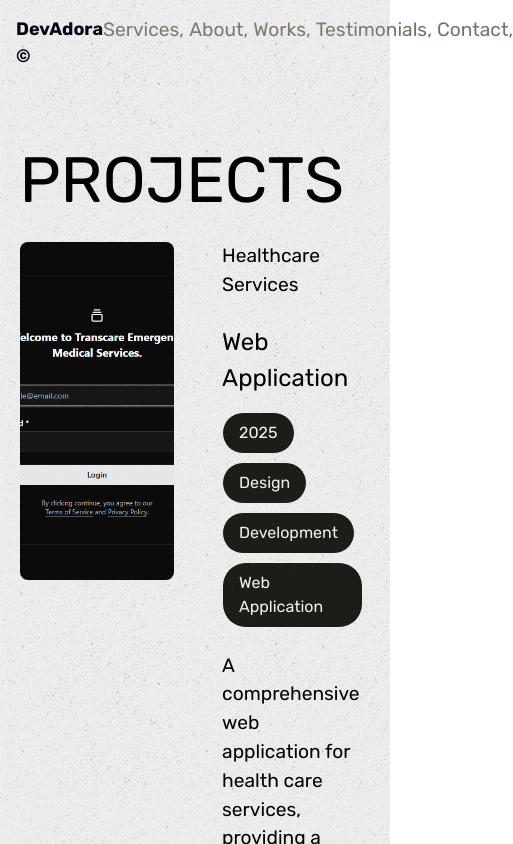
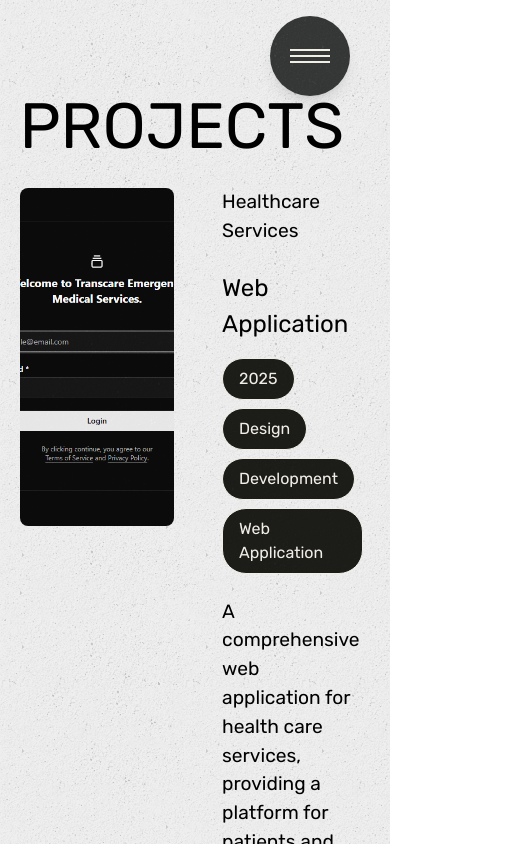
Before and after one commit to DevAdora/DevAdora-Portfolio, a Next.js app: page /Projects in a window 390 px wide. Shown: the top 844 px of the page, 513 px wide, since content can reach past the window. Built offline with nearby package versions, Linux system fonts and the light colour scheme.

Commit message:
added burger menu on scroll and in mobile screen

```diff
--- a/src/app/About/page.tsx
+++ b/src/app/About/page.tsx
@@ -134,7 +134,7 @@
               <h2 className="text-xl font-semibold mb-4">LATEST PROJECT</h2>
 
               <div className="space-y-8">
-                <div className="rounded-lg overflow-hidden shadow">
+                <div className="rounded-lg overflow-hidden">
                   <Image
                     src="/images/freshinsights-logo.png"
                     alt="Project"
--- a/src/app/page.tsx
+++ b/src/app/page.tsx
@@ -1,16 +1,11 @@
 "use client";
 
 import { useEffect, useState, useRef } from "react";
-// import Head from "next/head";
-// import Image from "next/image";
-// import Link from "next/link";
-// import { gsap } from "gsap";
 import { useAnimation, useInView } from "framer-motion";
 import Hero from "../components/Hero";
 import Header from "../components/Header";
 import Services from "../components/Services";
 import Projects from "../components/Projects";
-// import ProjectsGallery from "../components/ProjectsGallery";
 import Testimonials from "../components/Testimonials";
 import About from "../components/About";
 import Preloader from "../components/Preloader";
@@ -19,7 +14,7 @@
 
 export default function Home() {
   const [isLoading, setIsLoading] = useState(true);
-
+  const [isScrolled, setIsScrolled] = useState(false);
 
   const box1Ref = useRef(null);
   const box2Ref = useRef(null);
@@ -39,6 +34,17 @@
     }, 2000);
 
     return () => clearTimeout(timer);
+  }, []);
+
+  // Track scroll position for header behavior
+  useEffect(() => {
+    const handleScroll = () => {
+      const heroHeight = window.innerHeight;
+      setIsScrolled(window.scrollY > heroHeight * 0.3);
+    };
+
+    window.addEventListener("scroll", handleScroll);
+    return () => window.removeEventListener("scroll", handleScroll);
   }, []);
 
   useEffect(() => {
@@ -99,14 +105,16 @@
       ) : (
         <>
           <Header />
+          {/* Add top padding when header becomes fixed to prevent content jump */}
+          <div className={isScrolled ? 'pt-20' : ''}>
             <Hero />
             <Services />
             <Projects />
-          {/* <ProjectsGallery /> */}
             <About />
             <Testimonials />
             <Contact />
             <Footer />
+          </div>
         </>
       )}
     </>
--- a/src/components/Header.jsx
+++ b/src/components/Header.jsx
@@ -1,64 +1,190 @@
 "use client";
 import Link from "next/link";
-
+import { useState, useEffect } from "react";
 
 const navItems = [
-  { name: "Services,", path: "/Services" },
-  { name: "About,", path: "/About" },
-  { name: "Works,", path: "/Projects" },
-  { name: "Testimonials,", path: "/Testimonials" },
-  { name: "Contact,", path: "/Contact" },
+  { name: "Services, ", path: "/" },
+  { name: "About, ", path: "/About" },
+  { name: "Works, ", path: "/Projects" },
+  { name: "Testimonials, ", path: "/" },
+  { name: "Contact", path: "/" },
 ];
 
 export default function Header() {
+  const [isScrolled, setIsScrolled] = useState(false);
+  const [isMobileMenuOpen, setIsMobileMenuOpen] = useState(false);
+  const [isMobile, setIsMobile] = useState(false);
+
+  useEffect(() => {
+    const checkMobile = () => {
+      setIsMobile(window.innerWidth < 768);
+    };
+
+    const handleScroll = () => {
+      // Check if we've scrolled past the hero section (adjust threshold as needed)
+      const heroHeight = window.innerHeight; // Assuming hero is full viewport height
+      setIsScrolled(window.scrollY > heroHeight * 0.3); // Show burger after 30% of hero height
+    };
+
+    // Initial check
+    checkMobile();
+
+    window.addEventListener("scroll", handleScroll);
+    window.addEventListener("resize", checkMobile);
+
+    return () => {
+      window.removeEventListener("scroll", handleScroll);
+      window.removeEventListener("resize", checkMobile);
+    };
+  }, []);
+
+  const toggleMobileMenu = () => {
+    setIsMobileMenuOpen(!isMobileMenuOpen);
+  };
+
+  const closeMobileMenu = () => {
+    setIsMobileMenuOpen(false);
+  };
+
   return (
-    <header>
+    <>
+      <header className={`${isScrolled ? 'fixed top-0 left-0 w-full z-50': 'relative'}`}>
         <nav>
           {/* === Desktop Nav (≥768px) === */}
-        <div className="header hidden md:flex justify-between items-start p-7">
-          <div className="text-[1.2rem] font-bold text-gray-950">
+          <div className="header hidden md:flex justify-end items-start p-7">
+            {/* <div className="text-[1.2rem] font-bold text-gray-950">
               <h1>DevAdora ©</h1>
-          </div>
+            </div> */}
 
+            {/* Desktop Menu - Always visible on desktop */}
+            {!isScrolled ? (
               <ul className="flex gap-[5px]">
                 {navItems.map((item, i) => (
                   <li key={i}>
                     <Link
                       href={item.path}
-                  className="text-light-dark text-[1.2rem] font-medium"
+                      className="text-light-dark text-[1.2rem] font-medium hover:text-gray-950 transition-colors"
                     >
                       {item.name}
                     </Link>
                   </li>
                 ))}
               </ul>
+            ) : null}
           </div>
 
           {/* === Mobile Nav (<768px) === */}
           <div className="header flex md:hidden justify-between items-start px-4 py-4">
             {/* Left side: Branding */}
-          <div className="text-[18px] font-bold text-gray-950 ">
+            {/* <div className="text-[18px] font-bold text-gray-950">
               <h1>DevAdora ©</h1>
+            </div> */}
+          </div>
+        </nav>
+
+        {/* Divider - only show when not scrolled */}
+        {!isScrolled && <div className="header-line w-full bg-light-dark"></div>}
+      </header>
+
+      {/* Floating Burger Button - Shows when scrolled or on mobile */}
+      {(isScrolled || isMobile) && (
+        <button
+          onClick={toggleMobileMenu}
+          className={`fixed top-4 right-10 z-50 w-20 h-20 rounded-full flex flex-col justify-center items-center space-y-1 transition-all duration-300 hover:scale-105 shadow-lg cursor-pointer ${
+            isMobileMenuOpen ? 'space-y-0' : 'space-y-1'
+          }`}
+          style={{ backgroundColor: '#323333' }}
+          aria-label="Toggle menu"
+        >
+          <span
+            className={`w-10 h-0.5 transition-all duration-500 ease-in-out ${
+              isMobileMenuOpen ? 'rotate-45 translate-y-0.5' : 'rotate-0 translate-y-0'
+            }`}
+            style={{ backgroundColor: '#f0ede4' }}
+          ></span>
+          <span
+            className={`w-10 h-0.5 transition-all duration-500 ease-in-out ${
+              isMobileMenuOpen ? 'opacity-0 scale-0' : 'opacity-100 scale-100'
+            }`}
+            style={{ backgroundColor: '#f0ede4' }}
+          ></span>
+          <span
+            className={`w-10 h-0.5 transition-all duration-500 ease-in-out ${
+              isMobileMenuOpen ? '-rotate-45 -translate-y-0.5' : 'rotate-0 translate-y-0'
+            }`}
+            style={{ backgroundColor: '#f0ede4' }}
+          ></span>
+        </button>
+      )}
+
+      {/* Side Menu Panel */}
+      <>
+        {/* Backdrop */}
+        <div
+          className={`fixed inset-0 bg-black/50 z-40 transition-all duration-500 ease-in-out ${
+            isMobileMenuOpen ? 'opacity-100 visible' : 'opacity-0 invisible'
+          }`}
+          onClick={closeMobileMenu}
+        ></div>
+
+        {/* Side Menu Panel - 30% width */}
+        <div
+          className={`fixed top-0 right-0 w-[100%] md:w-[50%] min-w-[280px] h-full z-50 transform transition-all duration-500 ease-in-out ${
+            isMobileMenuOpen ? 'translate-x-0 opacity-100' : 'translate-x-full opacity-0'
+          }`}
+          style={{ backgroundColor: '#323333' }}
+        >
+          <div className="flex flex-col p-8 space-y-8 h-full">
+            {/* Close button */}
+            <div className="flex justify-end items-center">
+              <button
+                onClick={closeMobileMenu}
+                className="w-20 h-20 flex items-center justify-center relative rounded-full transition-all duration-300 hover:bg-white/10"
+                aria-label="Close menu"
+              >
+                <span className="w-10 h-0.5 rotate-45 absolute transition-all duration-300" style={{ backgroundColor: '#f0ede4' }}></span>
+                <span className="w-10 h-0.5 -rotate-45 absolute transition-all duration-300" style={{ backgroundColor: '#f0ede4' }}></span>
+              </button>
             </div>
 
-          {/* Right side: Vertical nav */}
-          <ul className="flex gap-[5px]">
+            {/* Navigation Links */}
+            <nav className="flex flex-col space-y-6 flex-1">
               {navItems.map((item, i) => (
-              <li key={i}>
                 <Link
+                  key={i}
                   href={item.path}
-                  className="text-light-dark text-[1.2rem] font-medium"
+                  onClick={closeMobileMenu}
+                  className={`text-[3rem] md:text[3.5rem] hover:opacity-80 transition-all duration-500 ease-out pb-3 transform ${
+                    isMobileMenuOpen
+                      ? 'translate-x-0 opacity-100'
+                      : 'translate-x-8 opacity-0'
+                  }`}
+                  style={{
+                    color: '#f0ede4',
+                    borderColor: '#f0ede4',
+                    transitionDelay: `${i * 100}ms`
+                  }}
                 >
                   {item.name}
                 </Link>
-              </li>
               ))}
-          </ul>
-        </div>
             </nav>
 
-      {/* Divider */}
-      <div className="header-line w-full bg-light-dark"></div>
-    </header>
+            {/* Footer text in menu */}
+            <div className={`mt-auto transform transition-all duration-500 ease-out ${
+              isMobileMenuOpen
+                ? 'translate-y-0 opacity-70'
+                : 'translate-y-4 opacity-0'
+            }`}
+            style={{ transitionDelay: '400ms' }}
+            >
+              <p className="text-sm" style={{ color: '#f0ede4' }}>
+                DevAdora © 2024
+              </p>
+            </div>
+          </div>
+        </div>
+      </>
+    </>
   );
 }
--- a/src/components/Hero.jsx
+++ b/src/components/Hero.jsx
@@ -21,7 +21,7 @@
             <span className="flex-wrap text-[4rem] sm:text-[4rem] md:text-[4.5rem] lg:text-[5rem] xl:text-[7rem]">
               ©
             </span>
-          </div>``
+          </div>
         </motion.div>
 
         <div className="flex justify-between items-center h-full w-full mb-[7.5%]">
```
Lines whose indentation alone changed are shown as unchanged.
